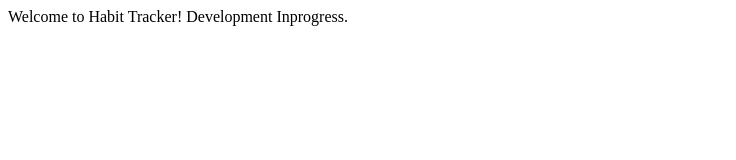
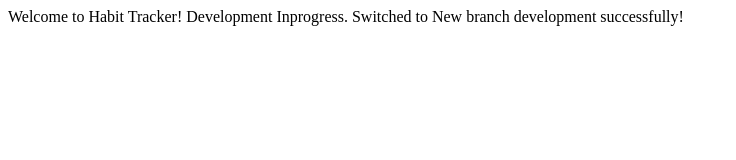
Before and after one commit to SivaPillar/HabitTracker, a plain HTML site: page index.html in a window 1280 px wide. Shown: the whole page, without its empty margins (0-736 px from the left). Drawn offline with Linux system fonts and the light colour scheme.

Commit message:
Editing in development branch

```diff
--- a/index.html
+++ b/index.html
@@ -1,4 +1,5 @@
 <html>
     Welcome to Habit Tracker!
     Development Inprogress.
+    Switched to New branch development successfully!
 </html>
```
